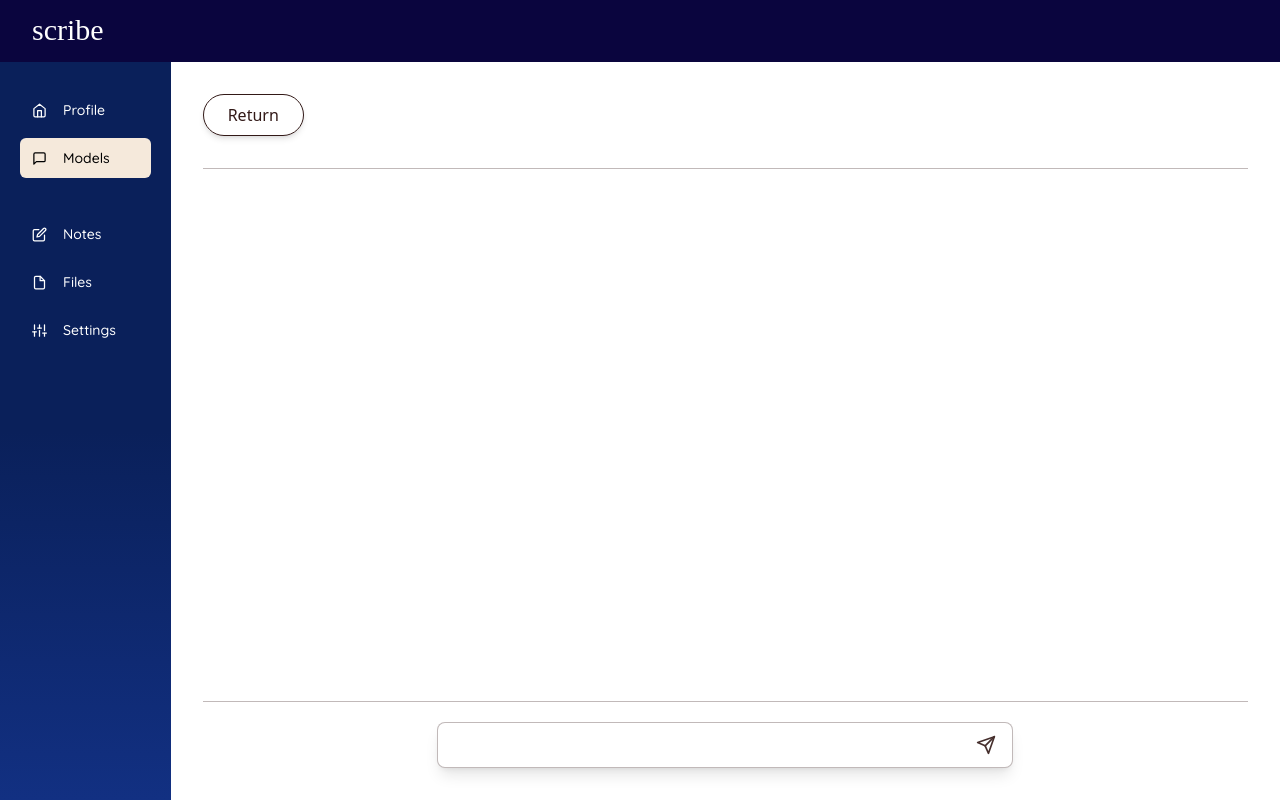
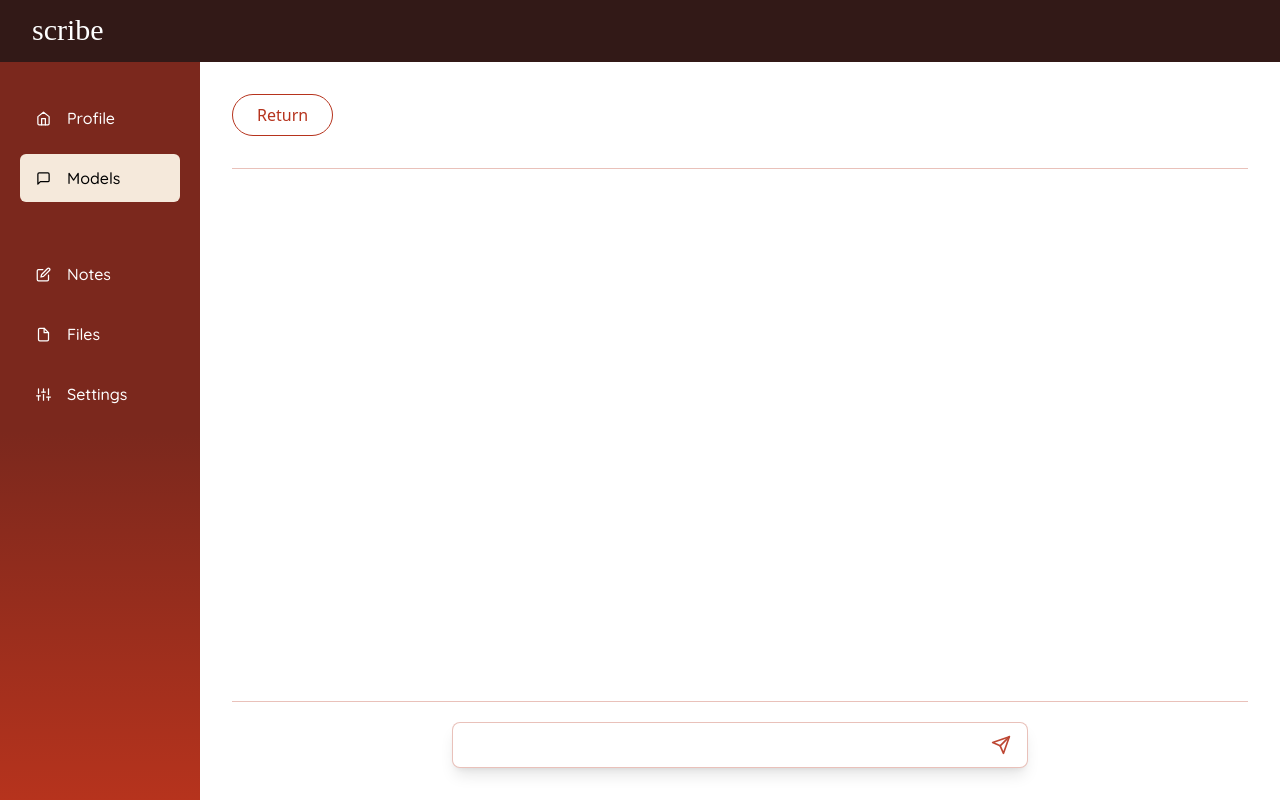
Before and after one commit to LimCharles/scribe, a Next.js app: page /models/1 in a window 1280 px wide. Both pictures are taken after a click on the link "Proceed". Built offline with nearby package versions, Linux system fonts and the light colour scheme; a web font is replaced by a local one.

Commit message:
made auth0

```diff
--- a/components/SideBar.js
+++ b/components/SideBar.js
@@ -17,15 +17,15 @@ const SideBar = (props) => {
   return (
     <div className="flex flex-row relative grow">
       <div
-        className={`w-48 bg-gradient-to-b from-secondary via-secondary to-highlight px-5 pt-5 relative duration-300 flex flex-col z-30`}
+        className={`w-[10%] min-w-[200px] bg-gradient-to-b from-secondary via-secondary to-page px-5 pt-5 relative duration-300 flex flex-col z-30`}
       >
         <ul className="name">
           {Menus.map((item, index) => (
             <li
               onClick={() => router.push(item.path)}
               key={index}
-              className={`rounded-md px-3 h-10 cursor-pointer text-sm items-center gap-x-4 flex transition-all duration-200 font-quicksand font-medium
-                ${item.gap ? "mt-9" : "mt-2"} ${
+              className={`rounded-md px-4 h-12 cursor-pointer text-md items-center gap-x-4 flex transition-all duration-200 font-quicksand font-medium
+                ${item.gap ? "mt-12" : "mt-3"} ${
                 currentPath.includes(item.title.toLowerCase())
                   ? "bg-hover text-black"
                   : "hover:bg-hover hover:text-black text-white"
--- a/package.json
+++ b/package.json
@@ -9,6 +9,7 @@
     "lint": "next lint"
   },
   "dependencies": {
+    "@auth0/nextjs-auth0": "^2.4.0",
     "eslint": "8.36.0",
     "eslint-config-next": "13.2.4",
     "framer-motion": "^10.9.1",
--- a/src/pages/_app.js
+++ b/src/pages/_app.js
@@ -1,4 +1,5 @@
 import "../styles/globals.css";
+import { UserProvider } from "@auth0/nextjs-auth0/client";
 import Head from "next/head";
 
 export default function App({ Component, pageProps }) {
@@ -10,7 +11,9 @@ export default function App({ Component, pageProps }) {
         <meta name="viewport" content="width=device-width, initial-scale=1" />
         <link rel="icon" href="/favicon.ico" />
       </Head>
-      <Component {...pageProps} />
+      <UserProvider>
+        <Component {...pageProps} />
+      </UserProvider>
     </>
   );
 }
--- /dev/null
+++ b/src/pages/api/auth/[...auth0].js
@@ -0,0 +1,3 @@
+import { handleAuth } from "@auth0/nextjs-auth0";
+
+export default handleAuth();
--- a/src/pages/api/auth/signin.js
+++ /dev/null
@@ -1,15 +0,0 @@
-export default function handler(req, res) {
-  if (req.method === "POST") {
-    const { email, password, provider } = req.body;
-    if (provider == "facebook") {
-    } else if (provider == "google") {
-    } else if (!email || !password)
-      return res.status(400).send("Invalid email or password");
-
-    if (getApps.length < 1) {
-      initializeApp(firebaseConfig);
-    }
-  } else {
-    res.status(405).send("Invalid method.");
-  }
-}
--- a/src/pages/index.js
+++ b/src/pages/index.js
@@ -1,13 +1,11 @@
-import { useEffect } from "react";
-import { useRouter } from "next/navigation";
+import { motion } from "framer-motion";
 
-const Redirect = () => {
-  const { push } = useRouter();
-
-  useEffect(() => {
-    push("/home");
-  }, []);
-  return <></>;
+const Home = () => {
+  return (
+    <motion.div>
+      <p> HEY</p>
+    </motion.div>
+  );
 };
 
-export default Redirect;
+export default Home;
--- a/src/pages/models/[slug].js
+++ b/src/pages/models/[slug].js
@@ -78,7 +78,7 @@ const ModelPage = (props) => {
                   onClick={() => {
                     handleProceed();
                   }}
-                  className="cursor-pointer relative inline-flex items-center justify-center px-6 py-2 overflow-hidden font-medium transition duration-300 ease-out border-[1px] border-page hover:border-opacity-0 rounded-full shadow-md group"
+                  className="cursor-pointer relative inline-flex items-center justify-center px-6 py-2 overflow-hidden font-medium transition duration-300 ease-out border-[1px] border-page hover:border-opacity-0 rounded-full group"
                 >
                   <span className="absolute inset-0 flex items-center justify-center w-full h-full text-white duration-300 translate-x-full bg-page group-hover:translate-x-0 ease">
                     <ArrowLeft size={20} />
@@ -106,7 +106,7 @@ const ModelPage = (props) => {
                   onClick={() => {
                     handleProceed();
                   }}
-                  className="cursor-pointer relative inline-flex items-center justify-center px-6 py-2 overflow-hidden font-medium transition duration-300 ease-out border-[1px] border-page hover:border-opacity-0 rounded-full shadow-md group"
+                  className="cursor-pointer relative inline-flex items-center justify-center px-6 py-2 overflow-hidden font-medium transition duration-300 ease-out border-[1px] border-page hover:border-opacity-0 rounded-full group"
                 >
                   <span className="absolute inset-0 flex items-center justify-center w-full h-full text-white duration-300 -translate-x-full bg-page group-hover:translate-x-0 ease">
                     <ArrowRight size={20} />
@@ -176,9 +176,9 @@ const ModelPage = (props) => {
                   </div>
                   <a
                     href="#_"
-                    className="relative inline-flex items-center justify-center px-6 py-3 overflow-hidden font-bold text-black hover:text-white rounded-md shadow-2xl group"
+                    className="relative inline-flex items-center justify-center px-6 py-3 overflow-hidden font-bold text-black hover:text-white rounded-md group"
                   >
-                    <span className="absolute inset-0 w-full h-full shadow-xl transition duration-300 ease-out opacity-0 bg-gradient-to-br bg-page group-hover:opacity-100"></span>
+                    <span className="absolute inset-0 w-full h-full transition duration-300 ease-out opacity-0 bg-gradient-to-br bg-page group-hover:opacity-100"></span>
                     <span className="absolute inset-0 w-full h-full border-[1px] border-page rounded-md"></span>
                     <span className="absolute w-0 h-0 transition-all duration-300 ease-out bg-black rounded-full group-hover:w-56 group-hover:h-56 opacity-5"></span>
                     <span className="relative">Train Model</span>
--- a/src/pages/signin.js
+++ /dev/null
@@ -1,15 +0,0 @@
-export const getServerSideProps = async (context) => {
-  return {
-    props: {},
-  };
-};
-
-const SignIn = (props) => {
-  return (
-    <div id="firebaseui-auth-container">
-      <p>HEY</p>
-    </div>
-  );
-};
-
-export default SignIn;
--- a/src/pages/signup.js
+++ /dev/null
@@ -1,3 +0,0 @@
-const SignUp = () => {};
-
-export default SignUp;
--- a/tailwind.config.js
+++ b/tailwind.config.js
@@ -12,10 +12,9 @@ module.exports = {
   theme: {
     extend: {
       colors: {
-        primary: "#0A053E",
-        secondary: "#0a205a",
-        highlight: "#123082",
-        page: "#321917",
+        primary: "#321917",
+        secondary: "#7B281D",
+        page: "#B6331D",
         hover: "#F5E9DB",
       },
       fontFamily: {
```
Also changed, not shown: 1 other file (tests, documents, lock files or other folders).
